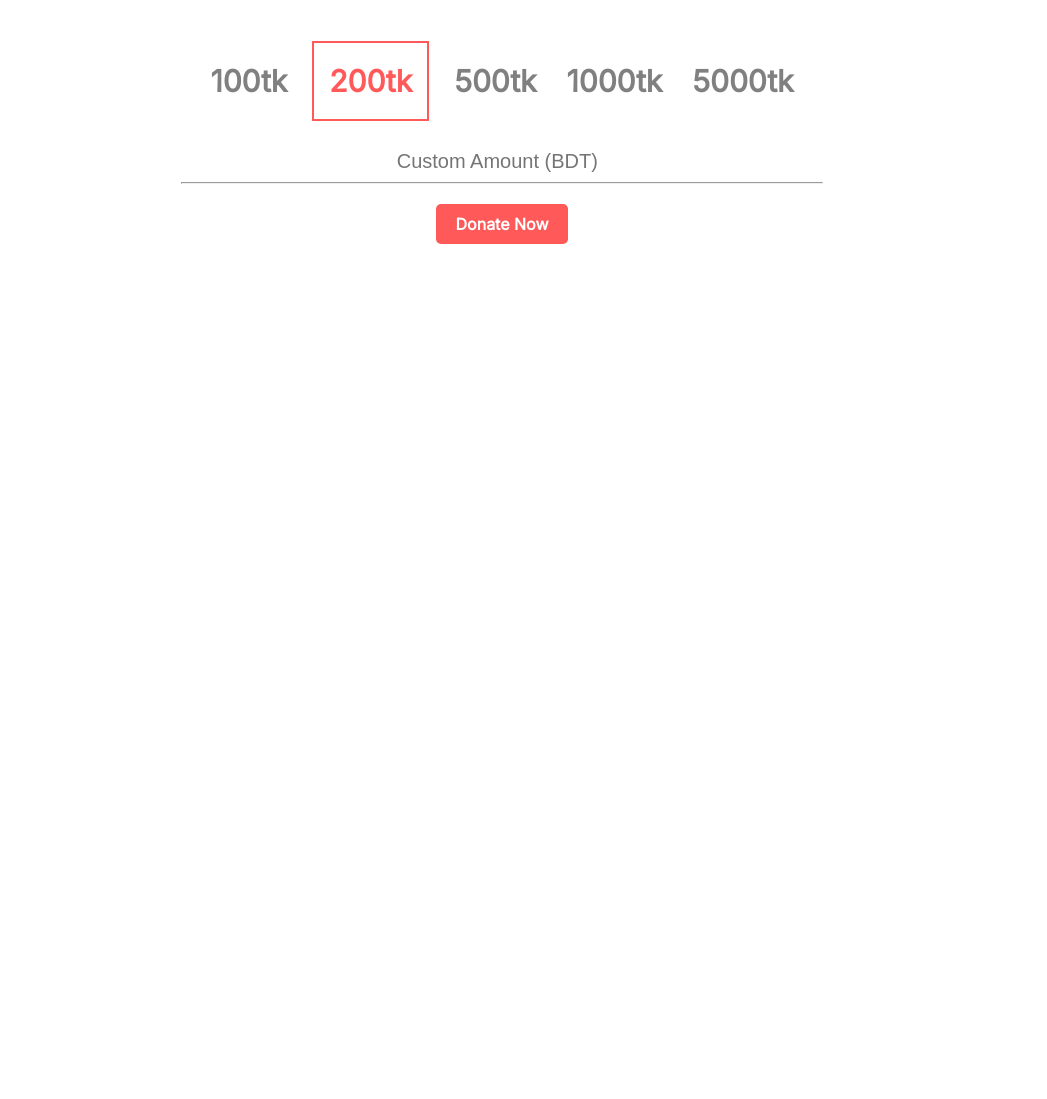
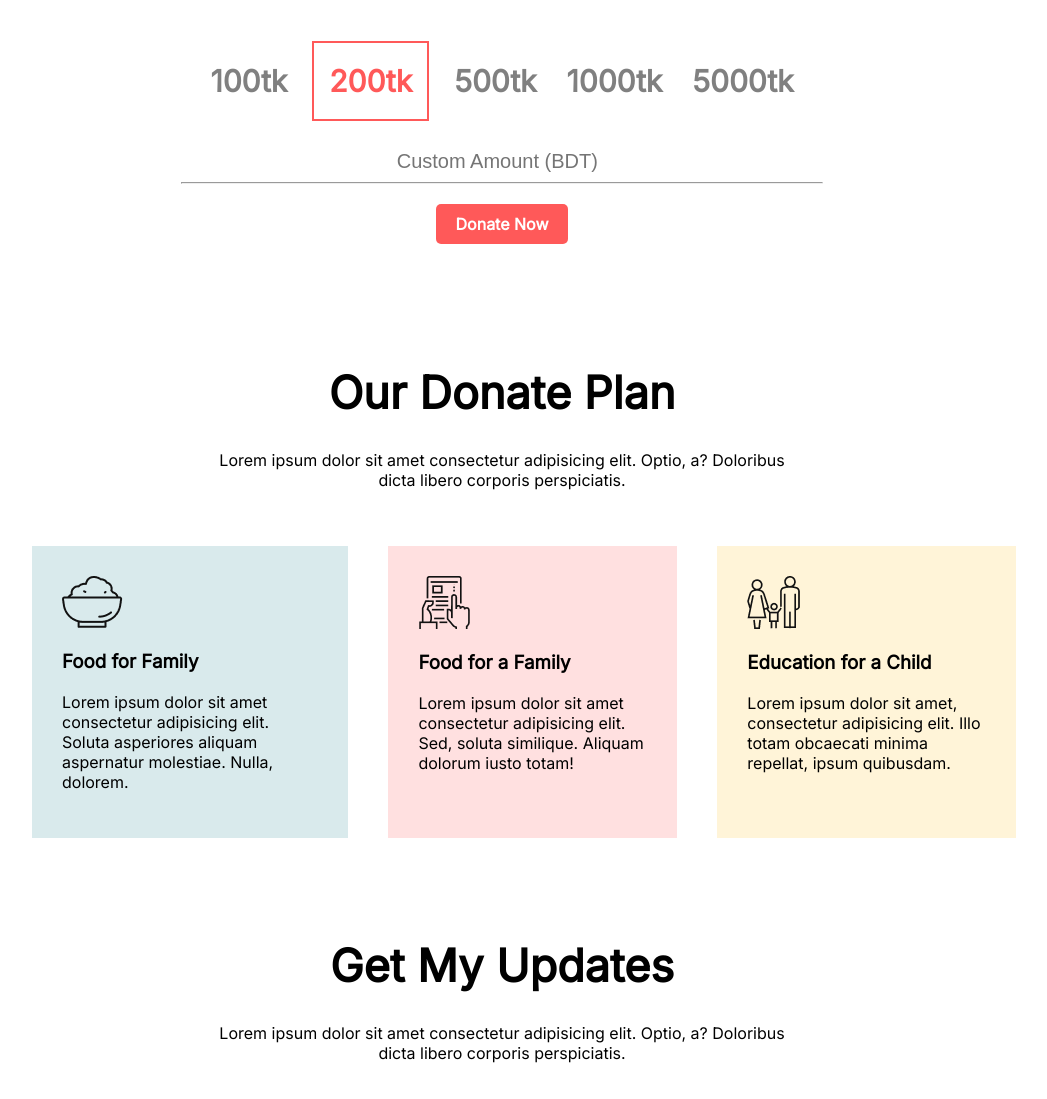
Before and after one commit to JewelHFahim/donation-for-flood, a plain HTML site: page index.html in a window 1280 px wide. Shown: the part 882-1981 px from the top of the page, without its empty margins (138-1185 px from the left). Before the commit the page ends 1166 px from the top, so only its background shows below. Drawn offline with Linux system fonts and the light colour scheme.

Commit message:
get my update

```diff
--- a/index.html
+++ b/index.html
@@ -10,6 +10,7 @@
     <link rel="preconnect" href="https://fonts.googleapis.com">
 <link rel="preconnect" href="https://fonts.gstatic.com" crossorigin>
 <link href="https://fonts.googleapis.com/css2?family=Inter&display=swap" rel="stylesheet">
+
 
 </head>
 <body>
@@ -34,6 +35,9 @@
             deterruisset. No duo populo animal noluisse, enim</p>
 
     </div>
+
+
+                    <!--   Donatiopn Amount Portion Here  -->
 
     <section class="flex-container">
 
@@ -71,6 +75,45 @@
 
         </div>
 
+                      <!--   Donatiopn Plan Portion Here  -->
+
+        <div class="donation-plan">
+
+          <h1>Our Donate Plan</h1>
+
+          <p>Lorem ipsum dolor sit amet consectetur adipisicing elit. Optio, a? Doloribus dicta libero corporis perspiciatis.</p>
+
+        </div>
+
+        <section class="donation-felx-container">
+
+          <div class="donation-felx-item food">
+            <img src="icons/food.png" alt="">
+            <h3>Food for Family</h3>
+            <p>Lorem ipsum dolor sit amet consectetur adipisicing elit. Soluta asperiores aliquam aspernatur molestiae. Nulla, dolorem.</p>
+          </div>
+
+          <div class="donation-felx-item education">
+            <img src="icons/education.png" alt="">
+            <h3>Food for a Family</h3>
+            <p>Lorem ipsum dolor sit amet consectetur adipisicing elit. Sed, soluta similique. Aliquam dolorum iusto totam!</p>
+          </div>
+
+          <div class="donation-felx-item shelter">
+            <img src="icons/shelter.png" alt="">
+            <h3>Education for a Child</h3>
+            <p>Lorem ipsum dolor sit amet, consectetur adipisicing elit. Illo totam obcaecati minima repellat, ipsum quibusdam.</p>
+          </div>
+
+        </section>
+                      <!--   Get My Updateds  -->
+          <div class="donation-plan">
+
+              <h1>Get My Updates</h1>
+
+              <p>Lorem ipsum dolor sit amet consectetur adipisicing elit. Optio, a? Doloribus dicta libero corporis perspiciatis.</p>
+
+          </div>
 
 
 
--- a/style.css
+++ b/style.css
@@ -102,3 +102,37 @@ body{
     margin-bottom: 30px;
 
   }
+
+  .donation-plan{
+
+    text-align: center;
+    padding: 50px 350px 20px 350px;
+  }
+
+  .donation-plan h1{
+    font-weight: 700;
+    font-size: 45px;
+  }
+
+  .donation-felx-container{
+    display: flex;
+    width: 80%;
+    margin-left: 150px;
+
+  }
+.donation-felx-item{
+    margin: 20px;
+    padding: 30px;
+}
+
+.food{
+    background-color: #4f9da636;
+}
+
+.education{
+    background-color: #ff59592f;
+}
+
+.shelter{
+    background-color: #fff4d6f1;
+}
```
Also changed, not shown: icons/education.png (added), icons/food.png (added), icons/shelter.png (added).
